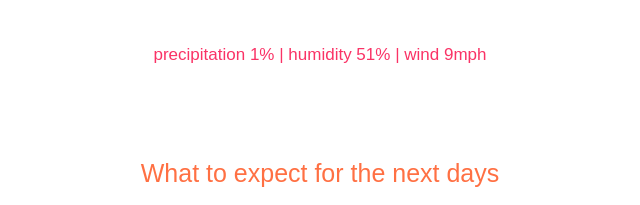
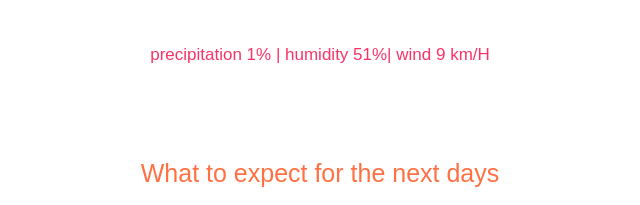
Before and after one commit to franejara/my-weather-app, a plain HTML site: page index.html in a window 1280 px wide. Shown: the part 386-591 px from the top of the page, 320-960 px from the left. Drawn offline with nearby package versions, Linux system fonts and the light colour scheme.

Commit message:
Showing current humidity and windspeed

```diff
--- a/index.html
+++ b/index.html
@@ -38,13 +38,12 @@
       </div>
 
       <div class="weather-elements">
-        <span class="precipitation"> precipitation 1% </span
+        <span> precipitation 1% </span><span class="separator">|</span>
+
+        <span> humidity <span id="humidity">51%</span></span
         ><span class="separator">|</span>
 
-        <span class="humidity"> humidity 51% </span
-        ><span class="separator">|</span>
-
-        <span class="wind"> wind 9mph </span>
+        <span> wind <span id="wind">9 km/H </span></span>
       </div>
 
       <h3 class="next-days">What to expect for the next days</h3>
@@ -86,7 +85,12 @@
           </div>
         </div>
       </div>
-      <p id="footnote">Coded by Fran Jara 🪲<a href="https://github.com/franejara/my-weather-app">Check it out on my GitHub.</a></p>
+      <p id="footnote">
+        Coded by Fran Jara 🪲<a
+          href="https://github.com/franejara/my-weather-app"
+          >Check it out on my GitHub.</a
+        >
+      </p>
     </div>
 
     <script src="script.js"></script>
--- a/script.js
+++ b/script.js
@@ -4,6 +4,12 @@ function currentTemperature(response) {
   let temperature = Math.round(response.data.main.temp);
   let temperatureHeading = document.querySelector("#current-temperature");
   temperatureHeading.innerHTML = `${temperature}°C`;
+
+  let currentHumidity = document.querySelector("#humidity");
+  currentHumidity.innerHTML = `${Math.round(response.data.main.humidity)}%`;
+
+  let currentWind = document.querySelector("#wind");
+  currentWind.innerHTML = `${Math.round(response.data.wind.speed)} km/H`;
 
   let cityHeading = document.querySelector("#current-city");
   cityHeading.innerHTML = `in ${response.data.name}`;
```
